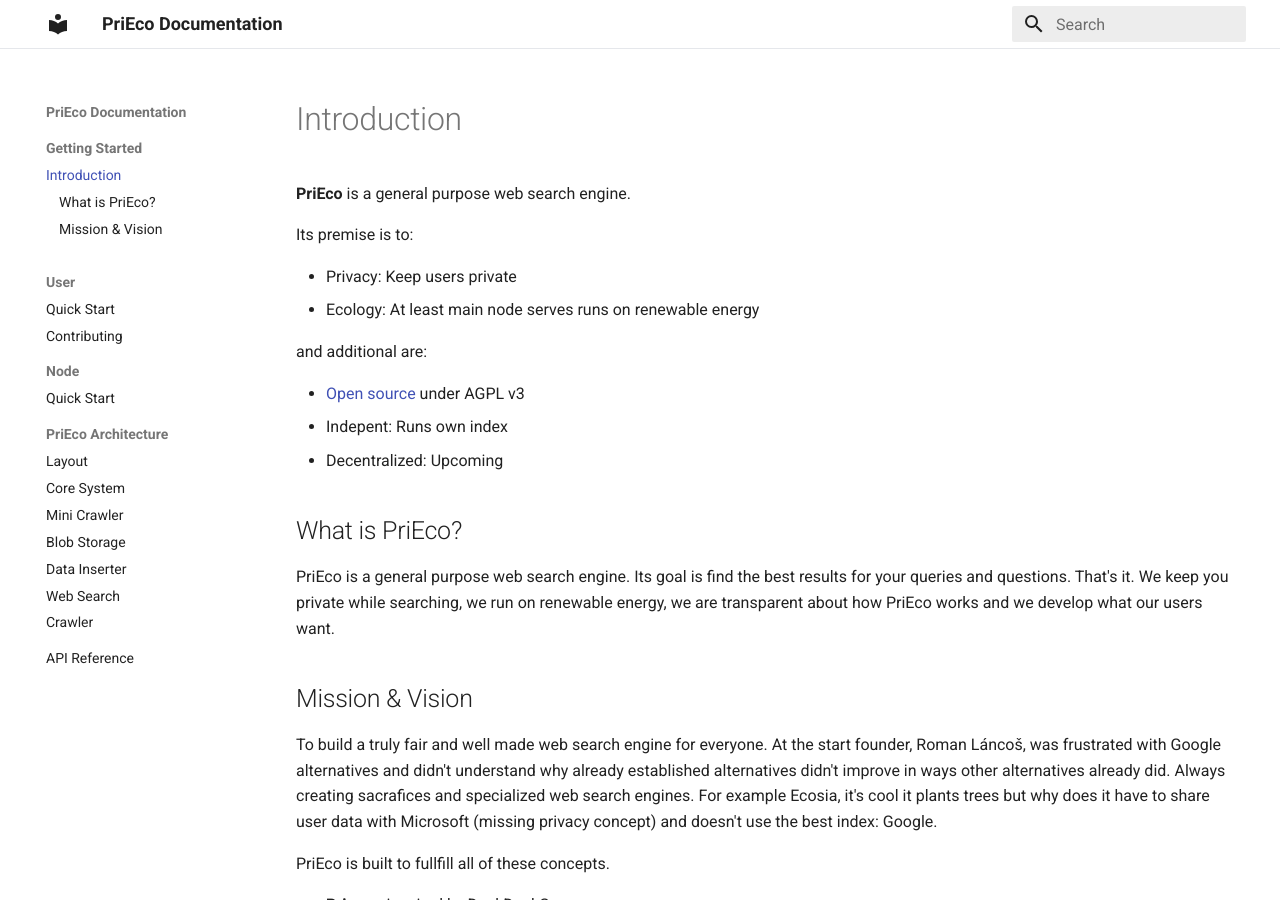
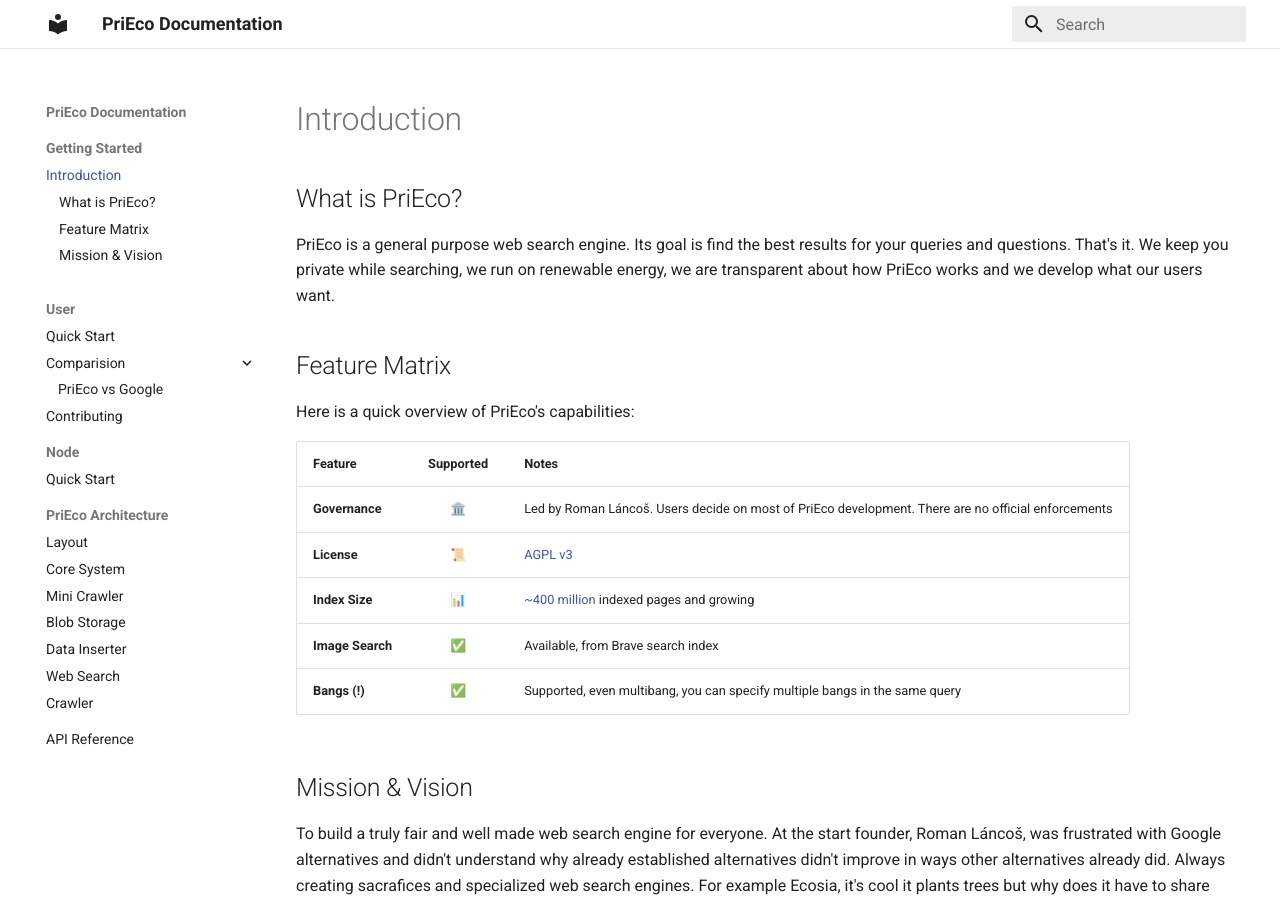
Before and after one commit to JojoYou/PriEco, an MkDocs documentation site: the page built from docs/index.md, in a window 1280 px wide and 900 px high. Built offline with MkDocs 1.6.1 and Material for MkDocs 9.7.7, drawn with Linux system fonts in a browser that asks for light colours.

Commit message:
Upd: Docs

```diff
--- a/docs/index.md
+++ b/docs/index.md
@@ -1,19 +1,18 @@
-**PriEco** is a general purpose web search engine.
-
-Its premise is to:
-
-- Privacy: Keep users private
-- Ecology: At least main node serves runs on renewable energy
-
-and additional are:
-
-- [Open source](https://codeberg.org/JojoYou/PriEco/) under AGPL v3
-- Indepent: Runs own index
-- Decentralized: Upcoming
-
 ## What is PriEco?
 
 PriEco is a general purpose web search engine. Its goal is find the best results for your queries and questions. That's it. We keep you private while searching, we run on renewable energy, we are transparent about how PriEco works and we develop what our users want.
+
+## Feature Matrix
+
+Here is a quick overview of PriEco's capabilities:
+
+| Feature          | Supported | Notes                                                                                               |
+| :--------------- | :-------: | :-------------------------------------------------------------------------------------------------- |
+| **Governance**   |    🏛️     | Led by Roman Láncoš. Users decide on most of PriEco development. There are no official enforcements |
+| **License**      |    📜     | [AGPL v3](https://codeberg.org/JojoYou/PriEco/src/branch/master/LICENCE)                            |
+| **Index Size**   |    📊     | [~400 million](https://prieco.net/stats) indexed pages and growing                                  |
+| **Image Search** |    ✅     | Available, from Brave search index                                                                  |
+| **Bangs (!)**    |    ✅     | Supported, even multibang, you can specify multiple bangs in the same query                         |
 
 ## Mission & Vision
 
--- a/mkdocs.yml
+++ b/mkdocs.yml
@@ -16,6 +16,8 @@
 
   - User:
     - Quick Start: user/quickstart.md
+    - Comparision:
+      - PriEco vs Google: user/com/google.md
     - Contributing: user/contribute.md
 
   - Node:
```
Also changed, not shown: docs/node/quickstart.md (+31 -0 lines), docs/user/com/google.md (added, +14 -0 lines), docs/user/contribute.md (added, +55 -0 lines), docs/user/quickstart.md (+17 -3 lines).
